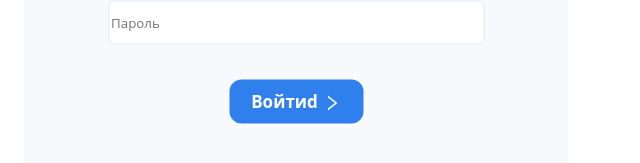
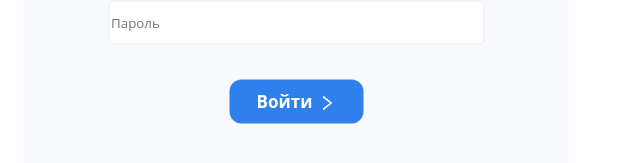
Before and after one commit to Zy3iX/logistics, a React (Vite) app: page / in a window 1280 px wide. Shown: the part 461-624 px from the top of the page, without its empty margins (364-1004 px from the left). Built offline with nearby package versions, Linux system fonts and the light colour scheme.

Commit message:
Added authorization component

```diff
--- a/src/components/Authorization/Authorization.jsx
+++ b/src/components/Authorization/Authorization.jsx
@@ -21,7 +21,7 @@ const Authorization = () => {
           <InputAuth placeholder={"Пароль"} />
           <div className={styles.FormBtn}>
             <Button className={"BtnInfo"} >
-              Войтиd
+              Войти
               <span>
                 <RightOutlined className={styles.IconButton} />
               </span>
```
